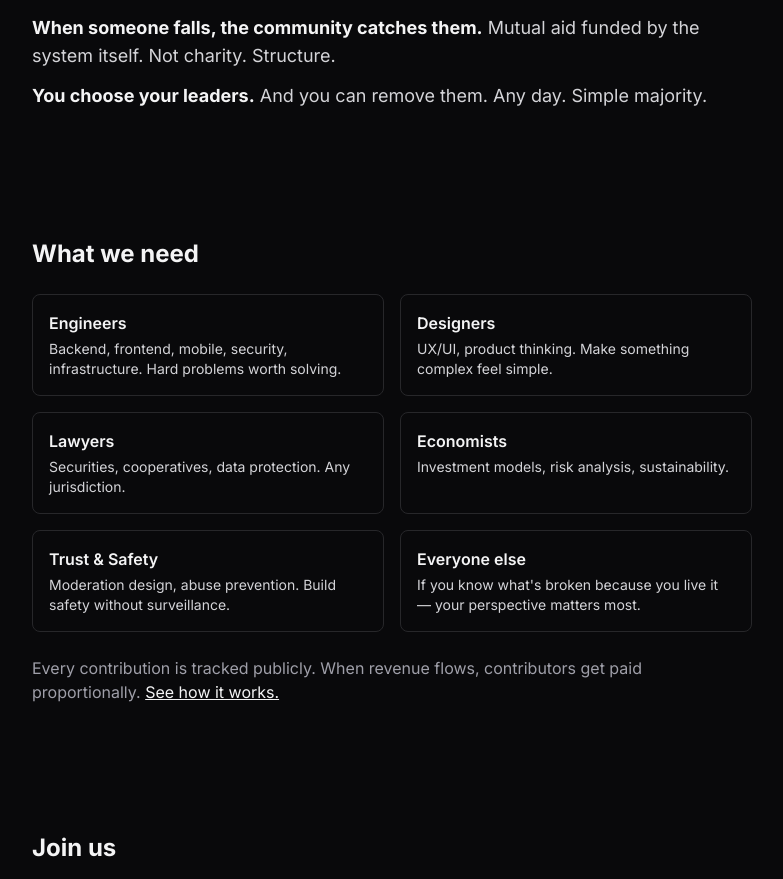
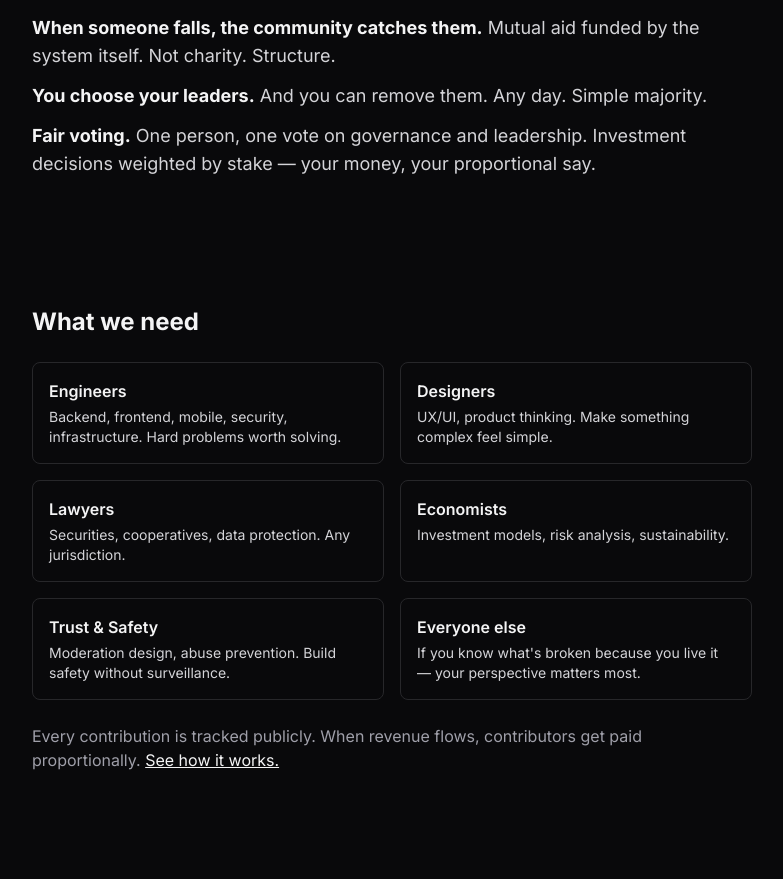
Before and after one commit to thecounterweight/platform, a Next.js app in the folder site/: page / in a window 1280 px wide. Shown: the part 990-1869 px from the top of the page, without its empty margins (248-1031 px from the left). Built offline with nearby package versions, Linux system fonts and the light colour scheme; no server answers; the database is empty.

Commit message:
Add stake-weighted voting for investment decisions, one-person-one-vote for governance

```diff
--- a/site/src/app/page.tsx
+++ b/site/src/app/page.tsx
@@ -68,6 +68,13 @@ export default function Home() {
                 You choose your leaders.
               </strong>{" "}
               And you can remove them. Any day. Simple majority.
+            </li>
+            <li>
+              <strong className="text-zinc-100">
+                Fair voting.
+              </strong>{" "}
+              One person, one vote on governance and leadership. Investment
+              decisions weighted by stake — your money, your proportional say.
             </li>
           </ul>
         </div>
```
Also changed, not shown: 2 other files (tests, documents, lock files or other folders).
